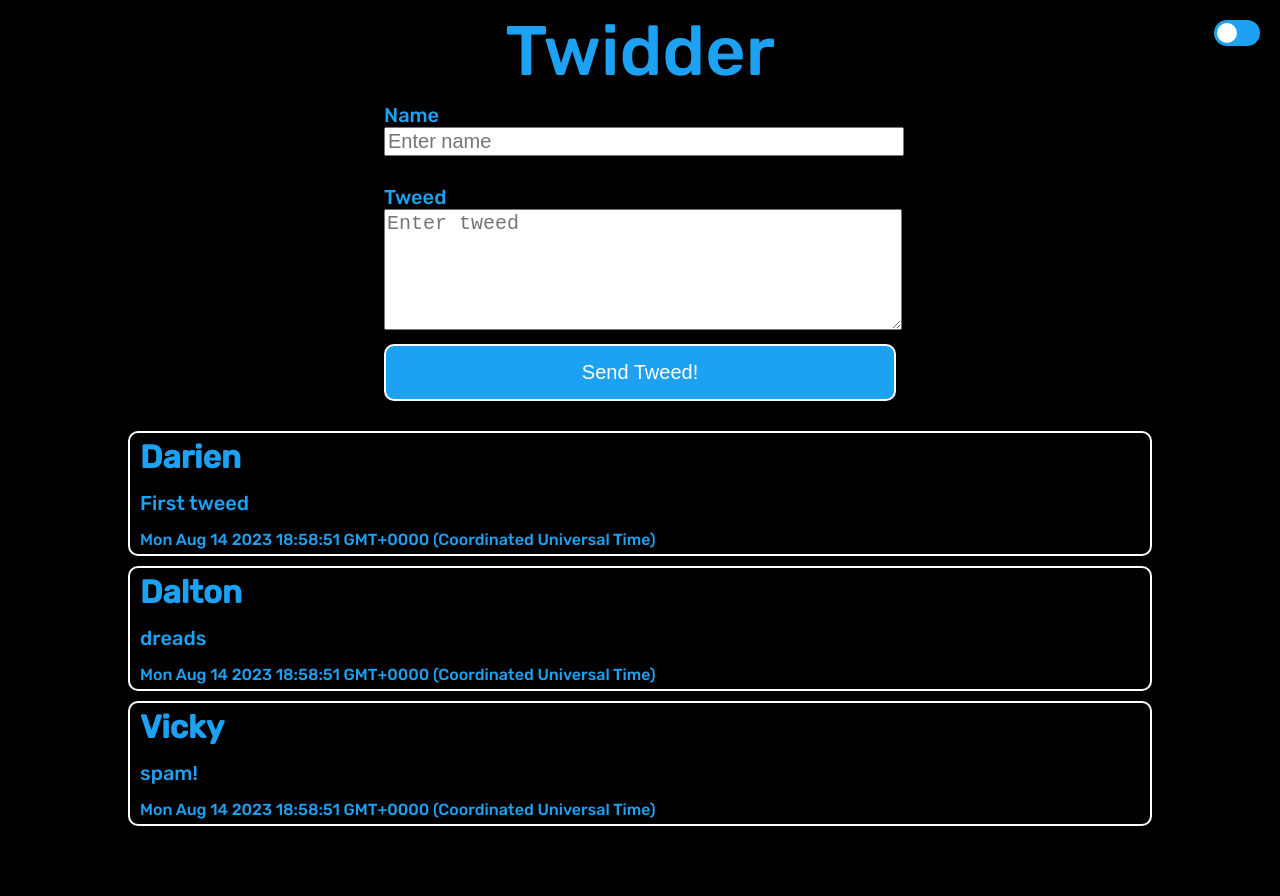
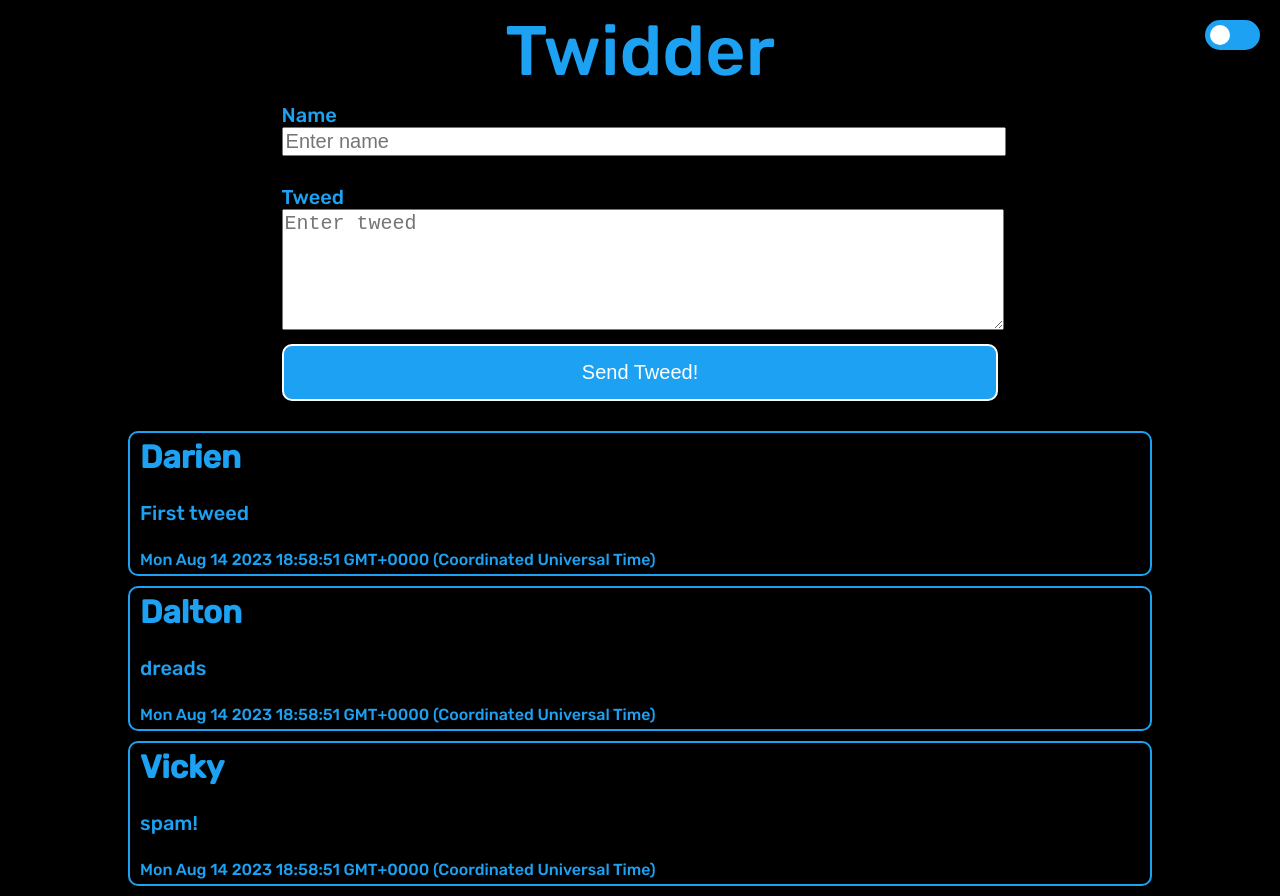
Before and after one commit to darienmiller88/Simple-Twidderv2, a Svelte app in the folder client2/: page / in a window 1280 px wide. Before the commit the page ends 836 px from the top, so only its background shows below. Built offline with nearby package versions, Linux system fonts and the light colour scheme; a web font is replaced by a local one.

Commit message:
finished dark/light mode toggle

```diff
--- a/client2/src/App.svelte
+++ b/client2/src/App.svelte
@@ -1,5 +1,6 @@
 <script lang="ts">
   import {type Tweed} from "./lib/types"
+  import DarkModeToggle from "./components/DarkModeToggle.svelte";
   import { Moon } from 'svelte-loading-spinners';
   import "./tweed.scss"
 
@@ -39,21 +40,13 @@
   }
 
   function changeColorTheme(){
-    isDarkMode = !isDarkMode
     console.log(isDarkMode)
   }
 </script>
 
 <main>
   <div class="title twidder-color">Twidder</div>
-  <div class={`mode-toggle ${isDarkMode ? "toggle-left" : "toggle-right"}`}>
-    <!-- svelte-ignore a11y-click-events-have-key-events -->
-    <div class="slider" on:click={changeColorTheme}>
-
-    </div>
-    <!-- toggle -->
-
-  </div>
+  <DarkModeToggle  />
 
   {#if !isLoading}
     <form on:submit|preventDefault={sendTweed}>
--- a/client2/src/app.css
+++ b/client2/src/app.css
@@ -12,6 +12,7 @@ body {
   background-attachment: fixed;
   background-size: cover; */
   background-color: black;
+  transition: 0.3s;
 
   font-family: 'Gentium Book Plus', serif;
   font-family: 'Kanit', sans-serif;
@@ -26,79 +27,3 @@ body {
   --twidder-blue: rgb(29, 161, 242);
   --twidder-blue-transparent: rgba(29, 161, 242, 0.6);
 }
-
-/* :root {
-  font-family: Inter, system-ui, Avenir, Helvetica, Arial, sans-serif;
-  line-height: 1.5;
-  font-weight: 400;
-
-  color-scheme: light dark;
-  color: rgba(255, 255, 255, 0.87);
-  background-color: #242424;
-
-  font-synthesis: none;
-  text-rendering: optimizeLegibility;
-  -webkit-font-smoothing: antialiased;
-  -moz-osx-font-smoothing: grayscale;
-  -webkit-text-size-adjust: 100%;
-}
-
-a {
-  font-weight: 500;
-  color: #646cff;
-  text-decoration: inherit;
-}
-a:hover {
-  color: #535bf2;
-}
-
-
-
-h1 {
-  font-size: 3.2em;
-  line-height: 1.1;
-}
-
-.card {
-  padding: 2em;
-}
-
-#app {
-  max-width: 1280px;
-  margin: 0 auto;
-  padding: 2rem;
-  text-align: center;
-}
-
-button {
-  border-radius: 18px;
-  border: 1px solid transparent;
-  padding: 0.6em 1.2em;
-  font-size: 1em;
-  font-weight: 500;
-  font-family: inherit;
-  background-color: #1a1a1a;
-  cursor: pointer;
-  transition: border-color 0.25s;
-}
-button:hover {
-  border-color: #646cff;
-  border: 2px solid red;
-}
-button:focus,
-button:focus-visible {
-  outline: 4px auto -webkit-focus-ring-color;
-}
-
-@media (prefers-color-scheme: light) {
-  :root {
-    color: #213547;
-    background-color: #ffffff;
-  }
-  a:hover {
-    color: #747bff;
-  }
-  button {
-    background-color: #f9f9f9;
-  }
-} */
--- /dev/null
+++ b/client2/src/components/DarkModeToggle.svelte
@@ -0,0 +1,61 @@
+<script lang="ts">
+    let isDarkMode: boolean = true
+
+    function changeColorTheme(){
+        isDarkMode = !isDarkMode
+        document.body.style.backgroundColor = isDarkMode ? "black" : "white"
+    }
+</script>
+
+<main>
+    <button class={`mode-toggle ${isDarkMode ? "" : "toggle-right"}`} on:click={changeColorTheme}>
+        <div class="slider">
+
+        </div>
+    </button>
+</main>
+
+<style lang="scss">
+    $toggle-width: 55px;
+    $padding:      5px;
+    $slider-width: 20px;
+
+    .mode-toggle{
+        display: flex;
+        position: absolute;
+        top: 20px;
+        right: 20px;
+
+        background-color: var(--twidder-blue);
+        border-radius: 20px;
+        border: none;
+
+        width: $toggle-width;
+        height: fit-content;
+        padding: $padding $padding;
+
+        .slider{
+            background-color: white;
+            width: $slider-width;
+            height: $slider-width;
+            border-radius: 50%;
+
+            transition: 0.3s;
+            position: relative;
+        }
+
+        &:hover{
+            cursor: pointer;
+        }
+
+        @media only screen and (min-width: 768px) {
+            position: fixed;
+        }
+    }
+
+    .toggle-right{
+        .slider{
+            transform: translateX(calc($toggle-width - $slider-width - ($padding * 2)));
+        }
+    }
+</style>
--- a/client2/src/tweed.scss
+++ b/client2/src/tweed.scss
@@ -1,9 +1,16 @@
+
+
 .title{
     text-align: center;
-    font-size: 70px;
+    font-size: 45px;
     margin: 10px 0px;
     color: var(--twidder-blue);
+
+    @media only screen and (min-width: 768px){
+      font-size: 70px;
+    }
 }
+
 
 form{
   text-align: center;
@@ -63,7 +70,7 @@ form{
   }
 
   @media only screen and (min-width: 1200px) {
-    width: 50%;
+    width: 70%;
   }
 }
 
@@ -76,12 +83,8 @@ form{
     width: 80%;
   }
 
-  @media only screen and (min-width: 1200px) {
-    // width: 50%;
-  }
-
   .tweed{
-    border: 2px solid white;
+    border: 2px solid var(--twidder-blue);
     border-radius: 10px;
     padding: 5px 10px;
     margin-bottom: 10px;
@@ -94,7 +97,7 @@ form{
 
     .content{
       font-size: 20px;
-      padding: 15px 0px;
+      padding: 25px 0px;
     }
   }
 }
@@ -111,38 +114,3 @@ form{
   margin: auto;
   margin-top: 40px;
 }
-
-.mode-toggle{
-  position: fixed;
-  top: 20px;
-  right: 20px;
-
-  color: wheat;
-  background-color: var(--twidder-blue);
-  border-radius: 20px;
-
-  width: 40px;
-  height: 20px;
-  padding: 3px 3px;
-
-  .slider{
-    background-color: white;
-    width: 20px;
-    height: 20px;
-    border-radius: 50%;
-  }
-
-  &:hover{
-    cursor: pointer;
-  }
-}
-
-.toggle-left{
-  display: flex;
-  justify-content: start;
-}
-
-.toggle-right{
-  display: flex;
-  justify-content: end;
-}
```
Also changed, not shown: client2/src/lib/Counter.svelte (deleted, +0 -10 lines), client2/src/lib/Person.svelte (deleted, +0 -27 lines).
